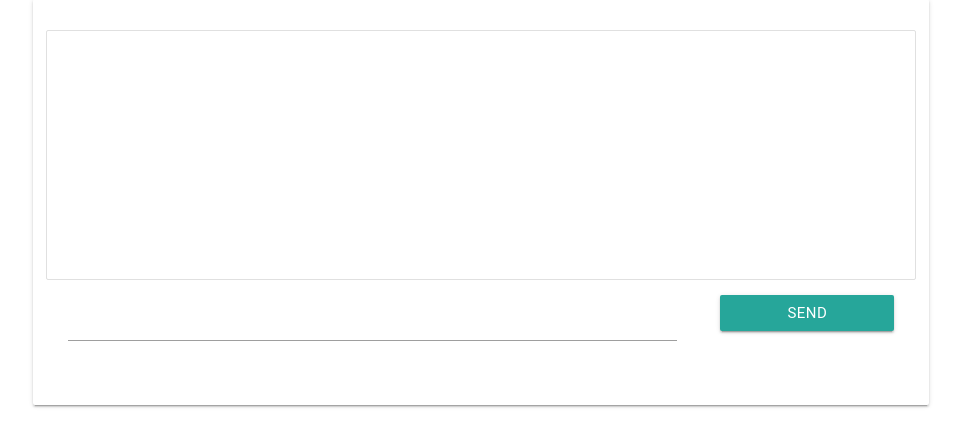
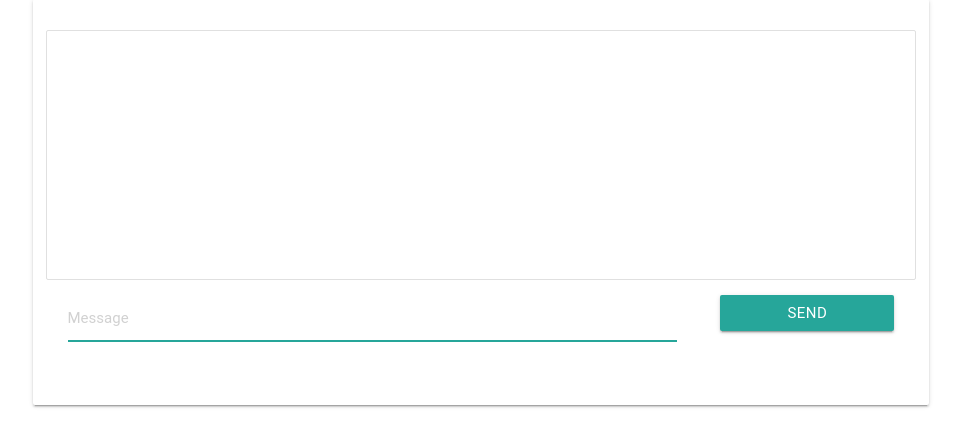
Before and after one commit to NVZver/chat_bot, a Django app: page / in a window 1280 px wide. Shown: the part 73-520 px from the top of the page, without its empty margins (159-1120 px from the left). Run offline with Django 3.2, Linux system fonts and the light colour scheme; some libraries are stand-ins or nearby versions; some web fonts are replaced.

Commit message:
Update view

```diff
--- a/static/css/style.css
+++ b/static/css/style.css
@@ -1,6 +1,10 @@
 .content {
     display: flex;
     flex-direction: column;
+}
+.message-wrapper {
+    max-height: 70px;
+    margin: 0px;
 }
 
 .messages .collection{
--- a/static/js/chat.js
+++ b/static/js/chat.js
@@ -30,6 +30,12 @@
 
                 }
             });
+            $scope.message = "";
+            $('#message').focus();
+        };
+
+        $scope.inputKeypress = function (keyEvent) {
+            if (keyEvent.which === 13) $scope.sendMessage();
         }
 
     })
--- a/templates/chat.html
+++ b/templates/chat.html
@@ -32,7 +32,7 @@
                         <div class="messages">
                             <div class="collection">
 
-                                <div ng-repeat="message in messages" class="row">
+                                <div ng-repeat="message in messages" class="row message-wrapper">
                                 <div class="collection-item" ng-class="message.type">
                                     <span class="title">{{ message.sender }}</span>
                                     <p>{{ message.text }}</p>
@@ -41,7 +41,9 @@
                         </div>
                         <div class="send-message">
 
-                            <input type="text" ng-model="message">
+                            <input id="message" type="text"
+                                   placeholder="Message" ng-model="message"
+                                   ng-keypress="inputKeypress($event)" autofocus>
                             <button class="btn waves-effect waves-light" type="submit"
                                     name="action" ng-click="sendMessage()">Send
                             </button>
```
